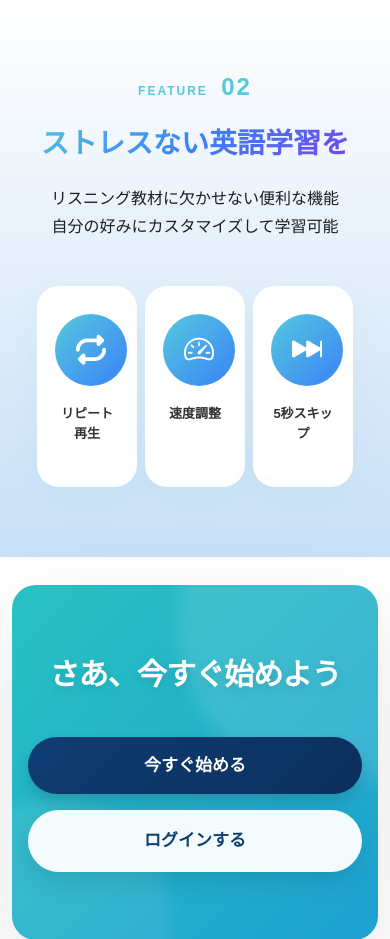
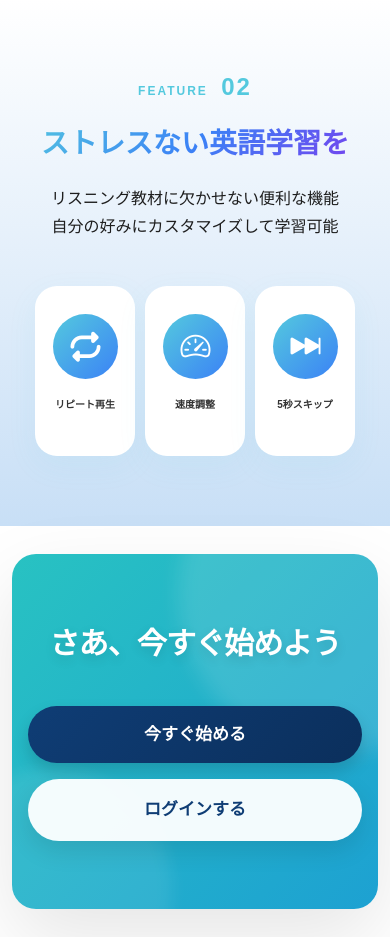
Before and after one commit to kentach/Listener, a Rails app: page / in a window 390 px wide. Shown: the part 1323-2262 px from the top of the page. Run offline with Rails 7, Linux system fonts and the light colour scheme; data that the repository does not hold is empty; style sheets or scripts are compiled from the project's sources; parts of the project's set-up code (start-up, migrations or seed data) failed here and were passed over; some libraries are stand-ins or nearby versions.

Commit message:
fix:README

```diff
--- a/app/assets/stylesheets/before_login/feature2.scss
+++ b/app/assets/stylesheets/before_login/feature2.scss
@@ -240,7 +240,7 @@
 
   /* カード */
   .feature02-icon-area {
-    gap: 8px;
+    gap: 10px;
     display:flex;
     justify-content:center;
   }
@@ -248,15 +248,14 @@
   .feature02-icon-wrapper {
     width: 50%;
     max-width: 100px;
-    padding: 22px 8px;
+    padding: 22px 6px;
     border-radius: 22px;
   }
 
   /* アイコン */
   .feature02-icon-circle {
-    width: 72px;
-    height: 72px;
-
+    width: 65px;
+    height: 65px;
     margin-bottom: 18px;
   }
 
@@ -266,7 +265,7 @@
 
   /* ラベル */
   .feature02-icon-label {
-    font-size: 13px;
+    font-size: 10px;
   }
 }
 
```
Also changed, not shown: README.md.
